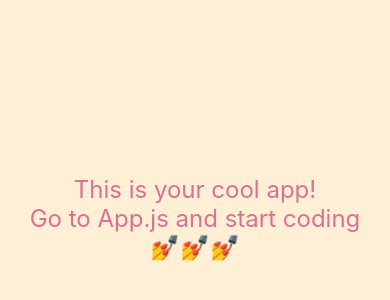
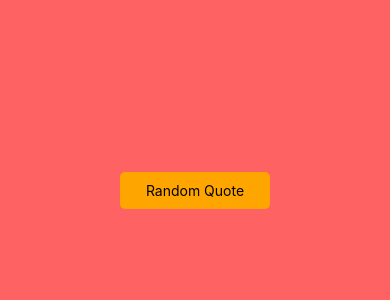
Before and after one commit to Technigo/project-react-native-app, a React Native app: screen / in a window 390 px wide. Shown: the part 204-504 px from the top of the page. Built offline with nearby package versions, Linux system fonts and the light colour scheme.

Commit message:
initial commit

```diff
--- a/App.js
+++ b/App.js
@@ -1,26 +1,27 @@
-import React from 'react';
-import styled from 'styled-components/native';
+import React from "react"
+import styled from "styled-components/native"
+import { ButtonApi } from "./components/ButtonApi"
 
 const Container = styled.View`
   flex: 1;
-	background-color: papayawhip;
+  background-color: #ff6262;
   justify-content: center;
   align-items: center;
-`;
+`
 
 const Title = styled.Text`
   font-size: 24px;
   color: palevioletred;
-`;
+`
 
 const App = () => {
   return (
+    <>
       <Container>
-			<Title>This is your cool app!</Title>
-			<Title>Go to App.js and start coding</Title>
-			<Title>💅💅💅</Title>
+        <ButtonApi></ButtonApi>
       </Container>
-	);
-};
+    </>
+  )
+}
 
-export default App;
+export default App
--- /dev/null
+++ b/components/ButtonApi.js
@@ -0,0 +1,52 @@
+import React, { useState } from "react"
+import styled from "styled-components/native"
+import { View, Text, TouchableOpacity, ActivityIndicator } from "react-native"
+
+export const ButtonApi = () => {
+  const [quote, setQuote] = useState({})
+  const [loading, setLoading] = useState(false)
+
+  const generateArt = () => {
+    setLoading(true)
+
+    fetch("https://api.quotable.io/random")
+      .then((res) => res.json())
+      .then((data) => setQuote(data))
+      .finally(() => setLoading(false))
+  }
+
+  if (loading) return <ActivityIndicator />
+
+  return (
+    <View>
+      <ApiButton onPress={generateArt}>
+        <Text> Random Quote </Text>
+      </ApiButton>
+      <QuoteText> {quote.content}</QuoteText>
+      <AutohorText> {quote.author}</AutohorText>
+    </View>
+  )
+}
+
+const QuoteText = styled.Text`
+  font-weight: 700;
+  color: wheat;
+  font-weight: 700;
+  margin: 3px 20px;
+  padding: 5px;
+`
+const AutohorText = styled.Text`
+  color: orange;
+  font-style: italic;
+  margin: 3px 20px;
+`
+
+const ApiButton = styled.TouchableOpacity`
+  width: 150;
+  background-color: orange;
+  margin: 10px auto;
+  padding: 10px;
+  border-radius: 5px;
+  align-items: center;
+  display: flex;
+`
```
Also changed, not shown: components/Navigator.js (added), components/Shaker.js (added), 1 other file (tests, documents, lock files or other folders). Lines whose indentation alone changed are shown as unchanged.
